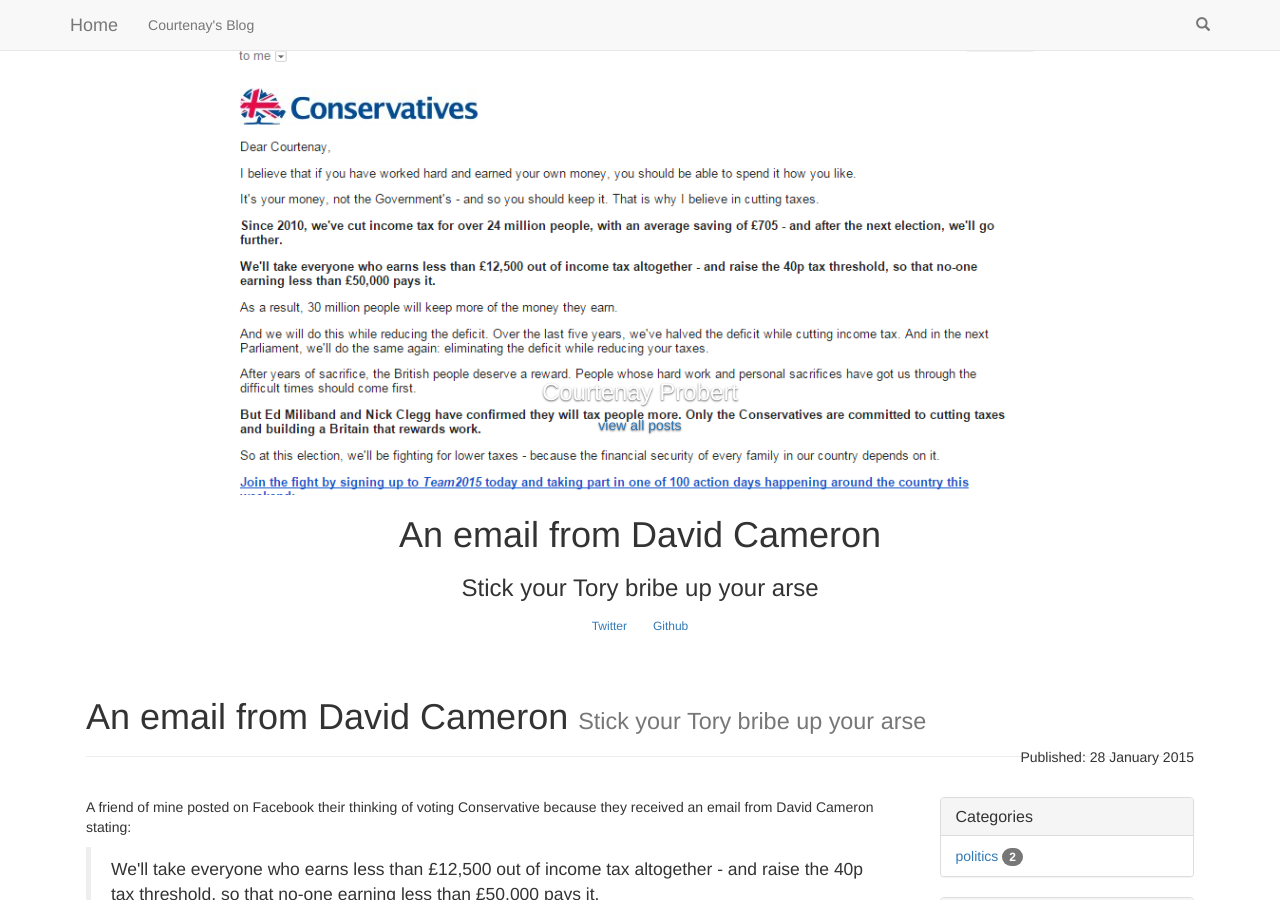
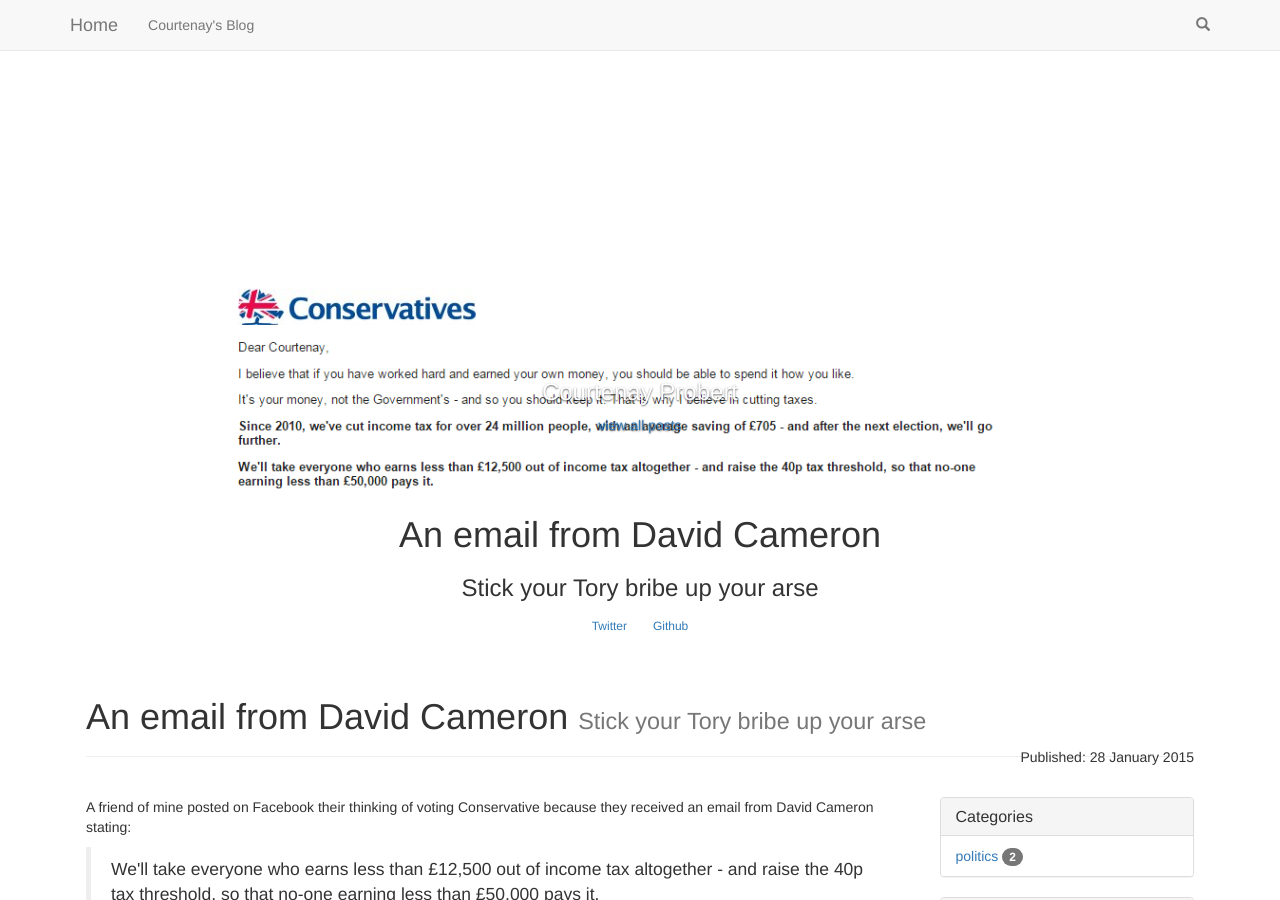
Before and after one commit to cprobert/cprobert.github.io, a Jekyll site: the page built from _posts/2015-01-28-an-email-from-david-cameron.md, in a window 1280 px wide and 900 px high. Built offline with Jekyll 4.4.1, drawn with Linux system fonts in a browser that asks for light colours; nearby versions of some CDN libraries; library files that are not in the unit come from our copies; comment, search, counter and statistics services are not loaded.

Commit message:
New image

```diff
--- a/_posts/2015-01-28-an-email-from-david-cameron.md
+++ b/_posts/2015-01-28-an-email-from-david-cameron.md
@@ -5,7 +5,7 @@
 date: 2015-01-28
 category: politics
 tags: [politics, philosophy, social]
-image: posts/an-email-from-david-cameron.png
+image: posts/an-email-from-david-cameron-v2.png
 ---
 {% include JB/setup %}
 
```
Also changed, not shown: assets/images/posts/an-email-from-david-cameron-v2.png (added).
